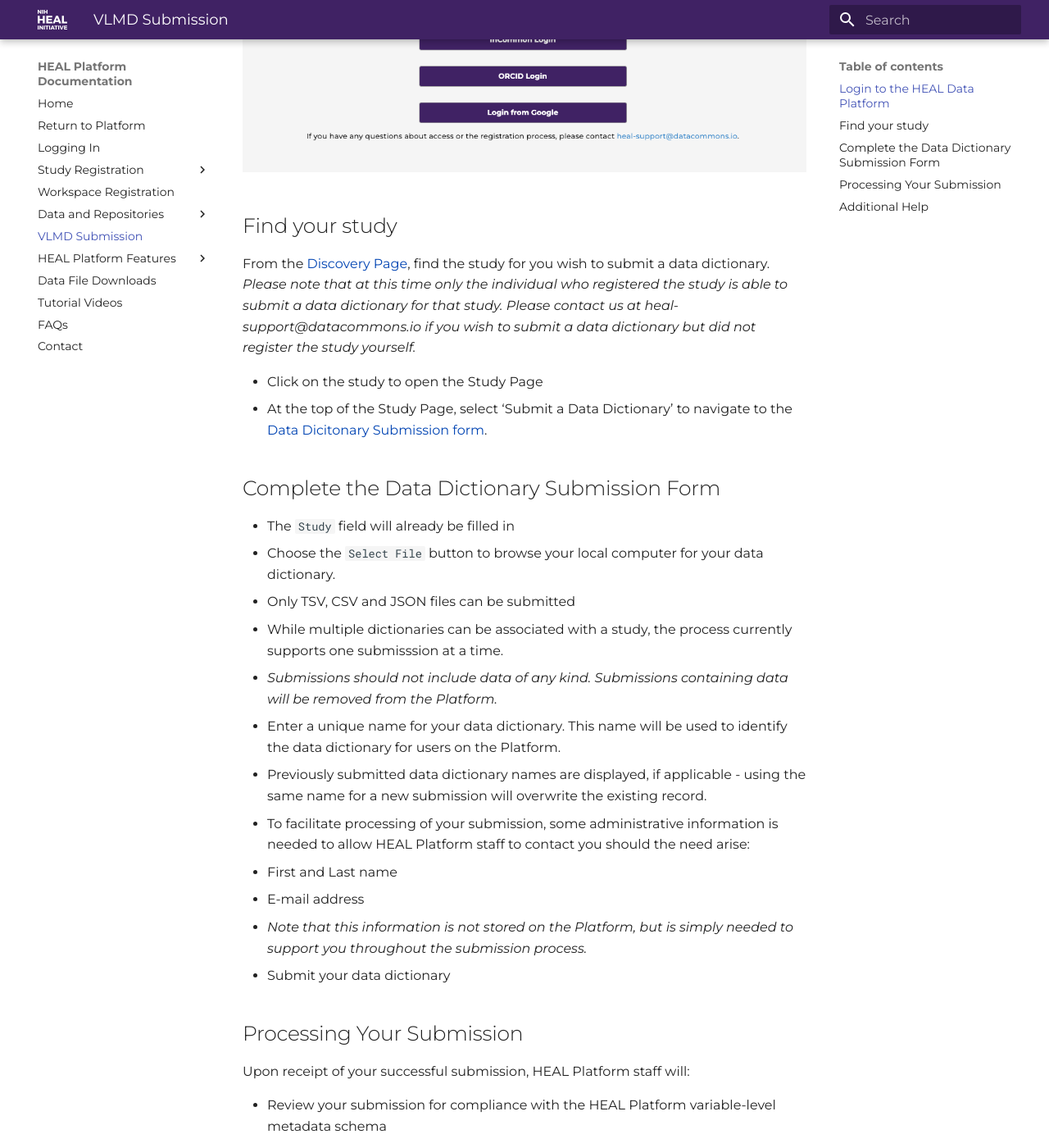
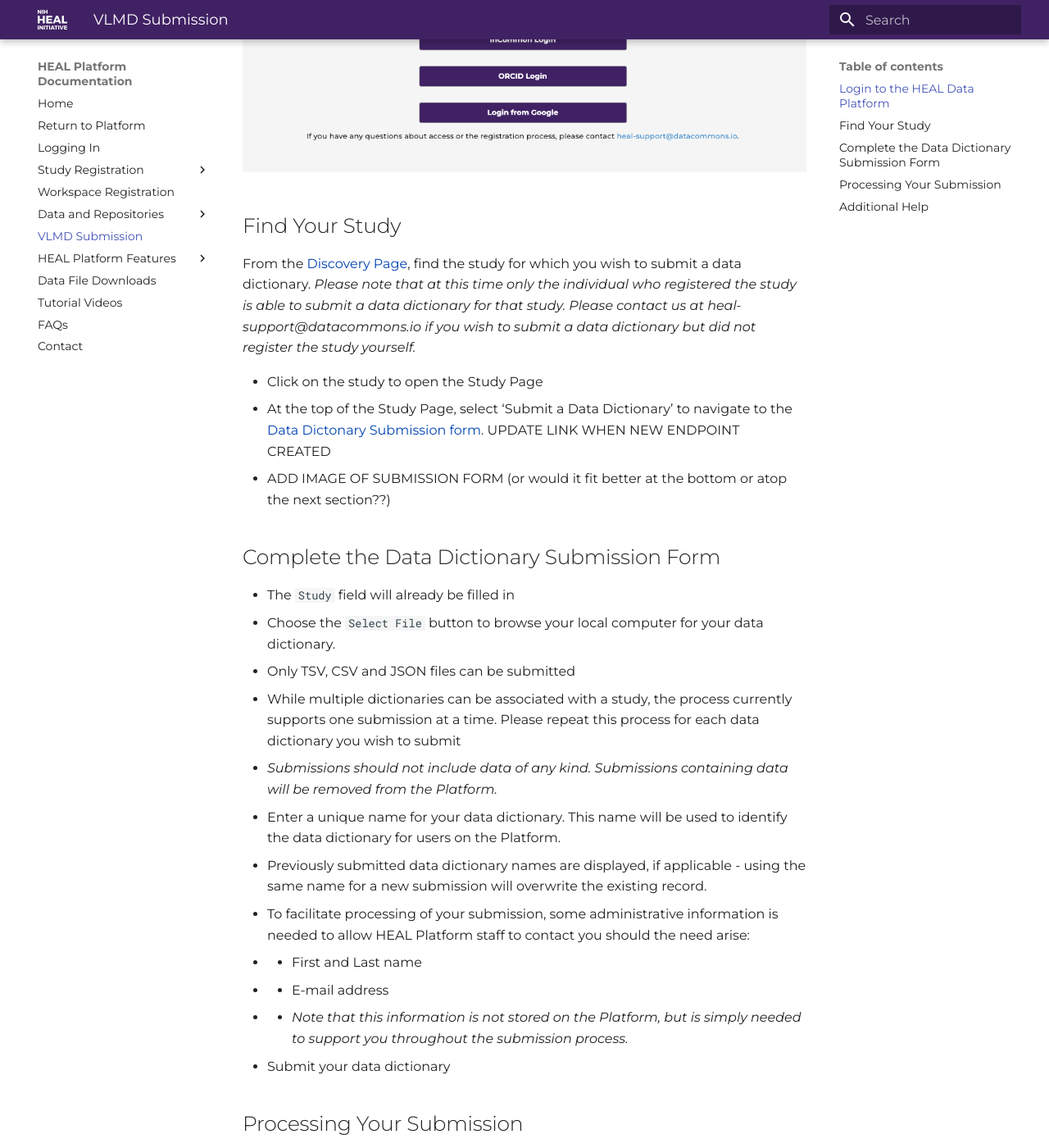
Before and after one commit to HEAL/platform-documentation, an MkDocs documentation site: the page built from docs/vlmd_submission.md, in a window 1280 px wide and 1400 px high, scrolled down 596 px. Shown: the whole window at 82% size. Built offline with MkDocs 1.6.1 and Material for MkDocs 9.7.7, drawn with Linux system fonts in a browser that asks for light colours.

Commit message:
Update vlmd_submission.md

```diff
--- a/docs/vlmd_submission.md
+++ b/docs/vlmd_submission.md
@@ -12,26 +12,27 @@
 
 ![](../img/heal_login.png)
 
-## Find your study
+## Find Your Study
 
-From the [Discovery Page](https://healdata.org/portal/discovery), find the study for you wish to submit a data dictionary.  *Please note that at this time only the individual who registered the study is able to submit a data dictionary for that study. Please contact us at heal-support@datacommons.io if you wish to submit a data dictionary but did not register the study yourself.*
+From the [Discovery Page](https://healdata.org/portal/discovery), find the study for which you wish to submit a data dictionary.  *Please note that at this time only the individual who registered the study is able to submit a data dictionary for that study. Please contact us at heal-support@datacommons.io if you wish to submit a data dictionary but did not register the study yourself.*
 
 - Click on the study to open the Study Page
-- At the top of the Study Page, select ‘Submit a Data Dictionary’ to navigate to the [Data Dicitonary Submission form](https://healdata.org/portal/study-reg/data-dictionary-submission).
+- At the top of the Study Page, select ‘Submit a Data Dictionary’ to navigate to the [Data Dictonary Submission form](https://healdata.org/portal/study-reg/data-dictionary-submission). UPDATE LINK WHEN NEW ENDPOINT CREATED
+- ADD IMAGE OF SUBMISSION FORM (or would it fit better at the bottom or atop the next section??)
 
 ## Complete the Data Dictionary Submission Form
 
 - The `Study` field will already be filled in
 - Choose the `Select File` button to browse your local computer for your data dictionary.
   - Only TSV, CSV and JSON files can be submitted
-  - While multiple dictionaries can be associated with a study, the process currently supports one submisssion at a time.
+  - While multiple dictionaries can be associated with a study, the process currently supports one submission at a time. Please repeat this process for each data dictionary you wish to submit
   - *Submissions should not include data of any kind.  Submissions containing data will be removed from the Platform.*
 - Enter a unique name for your data dictionary.  This name will be used to identify the data dictionary for users on the Platform.
   - Previously submitted data dictionary names are displayed, if applicable - using the same name for a new submission will overwrite the existing record.
 - To facilitate processing of your submission, some administrative information is needed to allow HEAL Platform staff to contact you should the need arise:
-  - First and Last name
-  - E-mail address
-  - *Note that this information is not stored on the Platform, but is simply needed to support you throughout the submission process.*
+  - - First and Last name
+  - - E-mail address
+  - - *Note that this information is not stored on the Platform, but is simply needed to support you throughout the submission process.*
 - Submit your data dictionary
 
 ## Processing Your Submission
```
